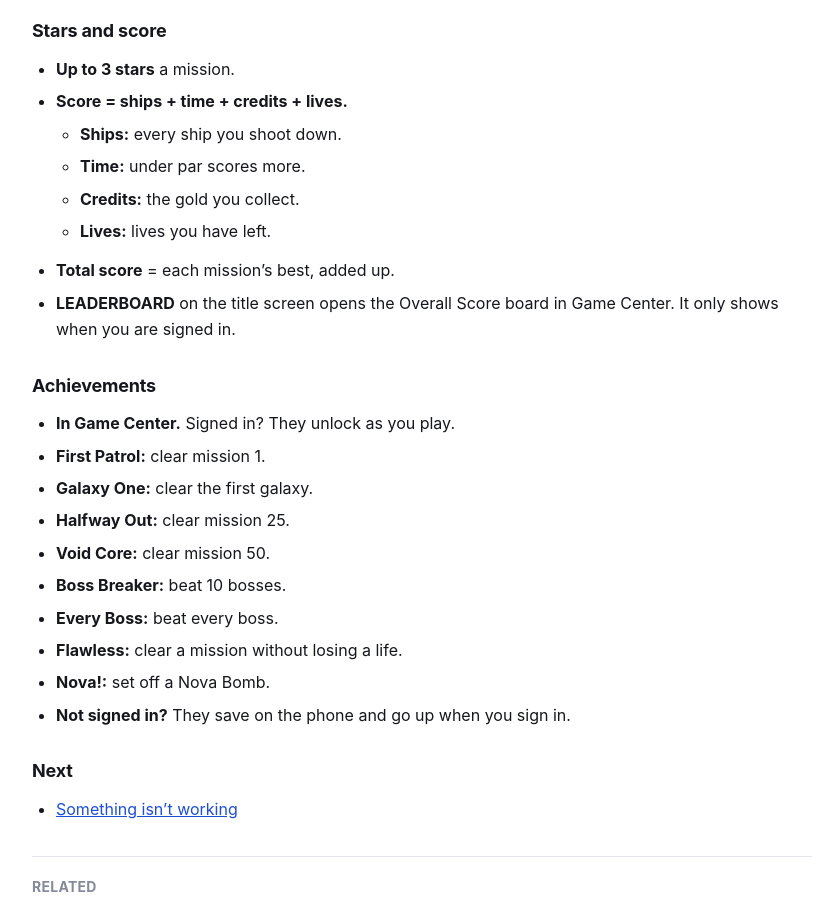
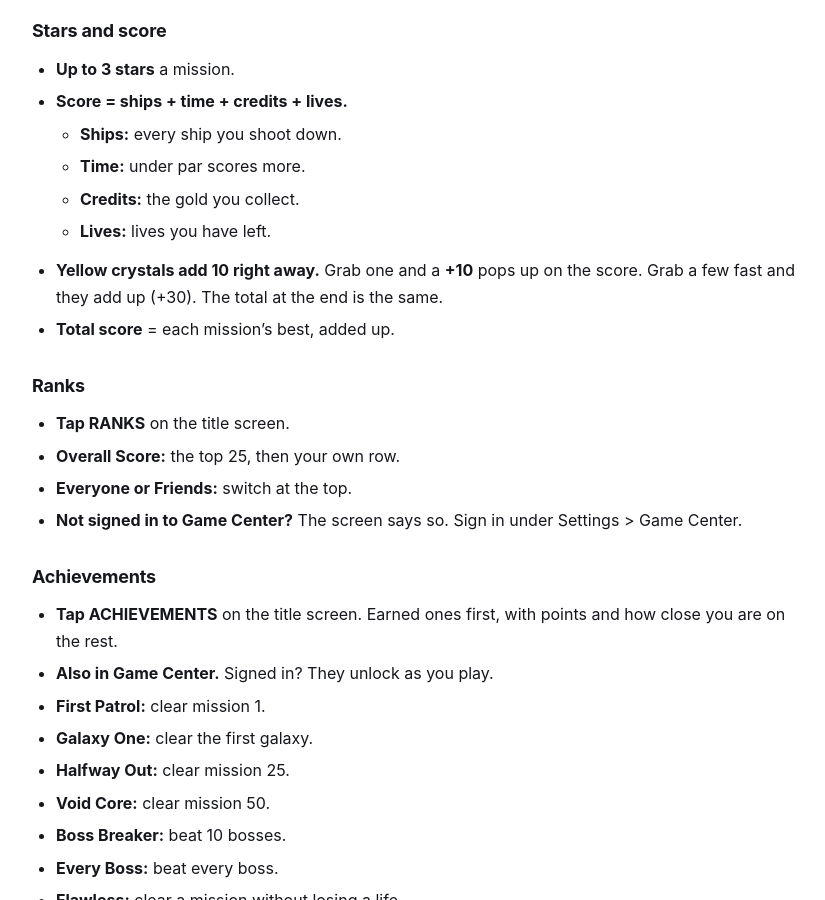
Before and after one commit to mytombrown/team-assist-help, a Jekyll site: the page built from _guides/novapatrol/getting-started.md, in a window 1280 px wide and 900 px high, scrolled down 3177 px. Shown: the whole window, without its empty margins (218-1043 px from the left). Built offline with Jekyll 4.4.1, drawn with Linux system fonts in a browser that asks for light colours.

Commit message:
Build 6 (Nova Patrol 1.0): Ranks and Achievements screens, crystals add 10 live (NP-1654)
Co-Authored-By: Claude Opus 5.5 <noreply@anthropic.com>

```diff
--- a/_guides/novapatrol/getting-started.md
+++ b/_guides/novapatrol/getting-started.md
@@ -3,7 +3,7 @@ title: "How do I get started?"
 app: novapatrol
 category: getting-started
 order: 1
-tags: "start, first time, new, play, look, looks, 3034, 16-bit, retro, pixel, classic, vector, blocks, line art, ipad, duo, buy, purchase, restore, 1.99, weapons, missiles, lance beam, arc, orbitals, lives, galaxy, galaxies, mission, missions, map, stars, hull, score, high score, total score, game center, leaderboard, power-up, rapid fire, wing drones, speed up, shield, nova bomb, boss, bosses, helios run, ember nebula, frost veil, hive cluster, void core, mine, seeker, lancer, warper, galaxy pack, packs, deep field, first light, 4.99, cruiser, flak, rail, brood, rift, flare, behind, icloud, sync, new phone, credits, achievements, achievement, unlock, flawless"
+tags: "ranks, friends, crystal, crystals, start, first time, new, play, look, looks, 3034, 16-bit, retro, pixel, classic, vector, blocks, line art, ipad, duo, buy, purchase, restore, 1.99, weapons, missiles, lance beam, arc, orbitals, lives, galaxy, galaxies, mission, missions, map, stars, hull, score, high score, total score, game center, leaderboard, power-up, rapid fire, wing drones, speed up, shield, nova bomb, boss, bosses, helios run, ember nebula, frost veil, hive cluster, void core, mine, seeker, lancer, warper, galaxy pack, packs, deep field, first light, 4.99, cruiser, flak, rail, brood, rift, flare, behind, icloud, sync, new phone, credits, achievements, achievement, unlock, flawless"
 quick: "Tap Play, pick a galaxy, pick a planet. Drag the ship with one thumb — it fires by itself. 50 missions in 5 galaxies, a boss at missions 5 and 10 of each."
 related:
   - troubleshooting
@@ -109,12 +109,20 @@ related:
   - **Time:** under par scores more.
   - **Credits:** the gold you collect.
   - **Lives:** lives you have left.
+- **Yellow crystals add 10 right away.** Grab one and a **+10** pops up on the score. Grab a few fast and they add up (+30). The total at the end is the same.
 - **Total score** = each mission's best, added up.
-- **LEADERBOARD** on the title screen opens the Overall Score board in Game Center. It only shows when you are signed in.
+
+## Ranks
+
+- **Tap RANKS** on the title screen.
+- **Overall Score:** the top 25, then your own row.
+- **Everyone or Friends:** switch at the top.
+- **Not signed in to Game Center?** The screen says so. Sign in under Settings > Game Center.
 
 ## Achievements
 
-- **In Game Center.** Signed in? They unlock as you play.
+- **Tap ACHIEVEMENTS** on the title screen. Earned ones first, with points and how close you are on the rest.
+- **Also in Game Center.** Signed in? They unlock as you play.
 - **First Patrol:** clear mission 1.
 - **Galaxy One:** clear the first galaxy.
 - **Halfway Out:** clear mission 25.
```
